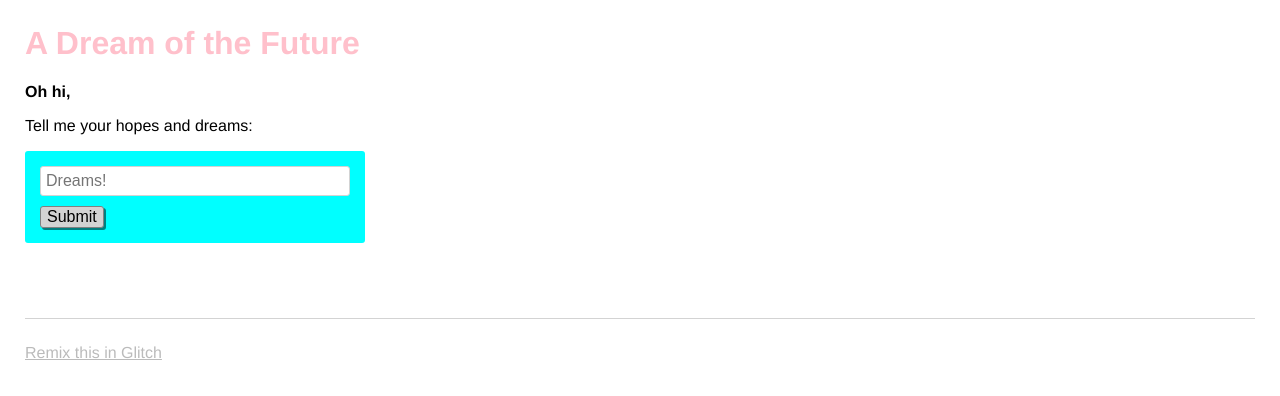
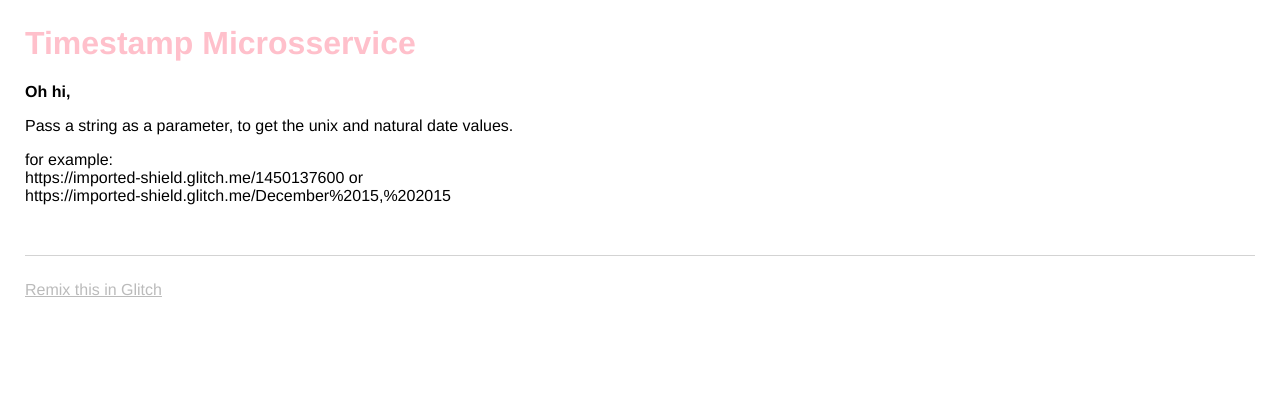
Before and after one commit to GunnJA/FCC_API_Projects, a website: page views/index.html in a window 1280 px wide. Drawn offline with nearby package versions, Linux system fonts and the light colour scheme; no server answers.

Commit message:
Checkpoint

```diff
--- a/views/index.html
+++ b/views/index.html
@@ -21,21 +21,16 @@
   <body>
     <header>
       <h1>
-        A Dream of the Future
+        Timestamp Microsservice
       </h1>
     </header>
 
     <main>
       <p class="bold">Oh hi,</p>
-      <p>Tell me your hopes and dreams:</p>
-      <form>
-        <input type="text" maxlength="100" placeholder="Dreams!">
-        <button type="submit">Submit</button>
-      </form>
-      <section class="dreams">
-        <ul id="dreams">
-        </ul>
-      </section>
+      <p>Pass a string as a parameter, to get the unix and natural date values.</p>
+      <p>
+        for example: <br> https://imported-shield.glitch.me/1450137600  or <br> https://imported-shield.glitch.me/December%2015,%202015
+      </p>
     </main>
 
     <footer>
```
